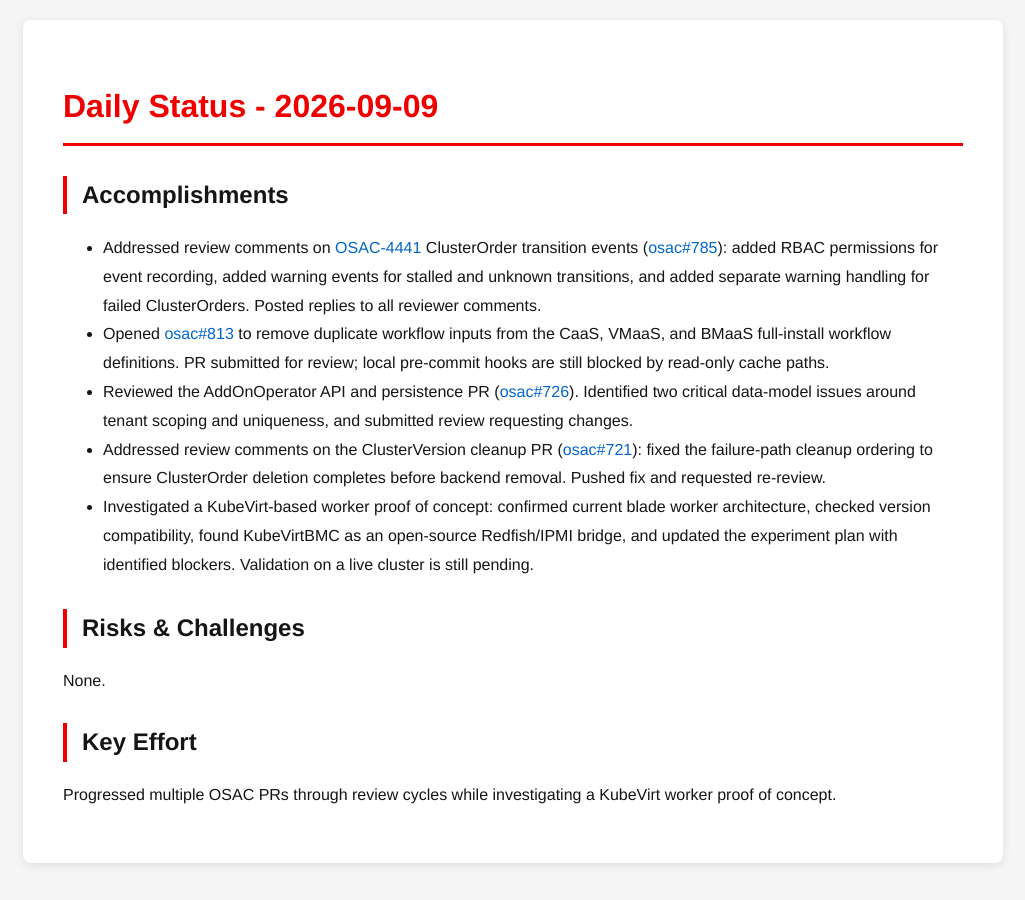
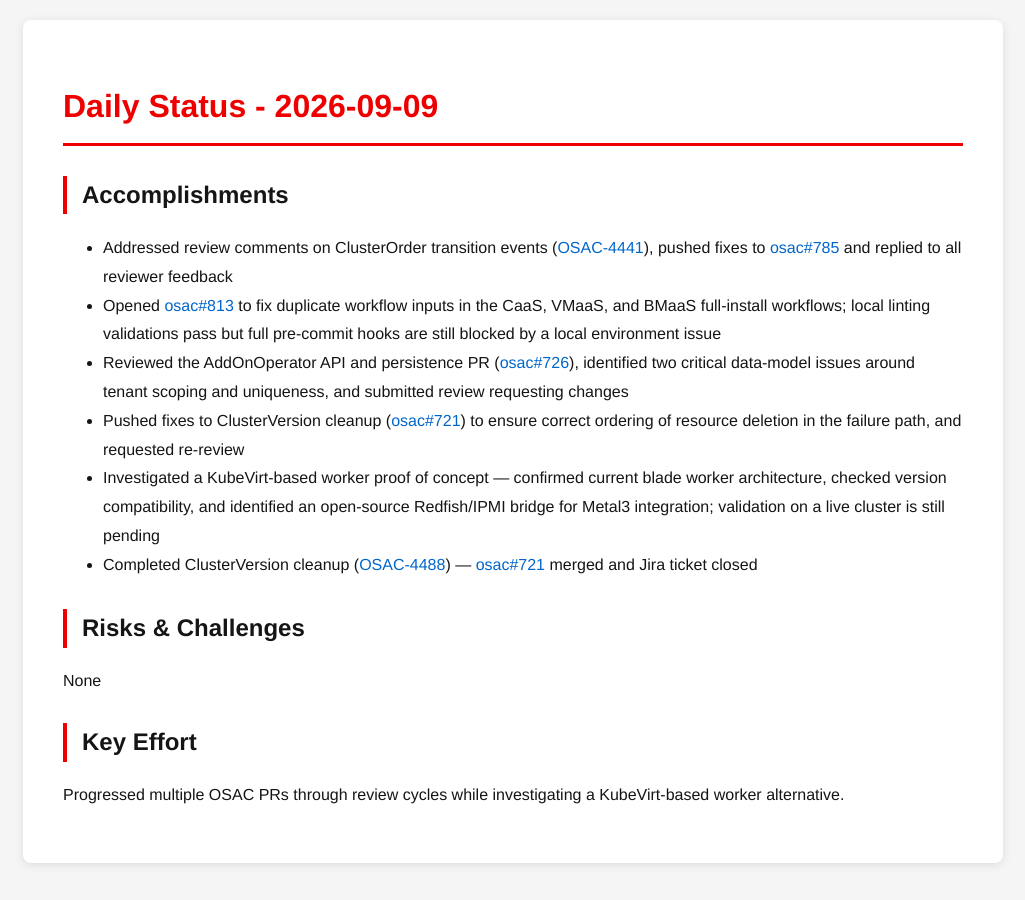
Before and after one commit to tzvatot/daily-status, a Jekyll site: the page built from 2026-09-09.md, in a window 1280 px wide. Shown: the whole page, without its empty margins (127-1152 px from the left). Built offline with Jekyll 4.4.1, drawn with Linux system fonts in a browser that asks for light colours.

Commit message:
Daily status update - 2026-09-09

```diff
--- a/2026-09-09.md
+++ b/2026-09-09.md
@@ -7,14 +7,15 @@
 # Daily Status - 2026-09-09
 
 ## Accomplishments
-- Addressed review comments on [OSAC-4441](https://redhat.atlassian.net/browse/OSAC-4441) ClusterOrder transition events ([osac#785](https://github.com/osac-project/osac/pull/785)): added RBAC permissions for event recording, added warning events for stalled and unknown transitions, and added separate warning handling for failed ClusterOrders. Posted replies to all reviewer comments.
-- Opened [osac#813](https://github.com/osac-project/osac/pull/813) to remove duplicate workflow inputs from the CaaS, VMaaS, and BMaaS full-install workflow definitions. PR submitted for review; local pre-commit hooks are still blocked by read-only cache paths.
-- Reviewed the AddOnOperator API and persistence PR ([osac#726](https://github.com/osac-project/osac/pull/726)). Identified two critical data-model issues around tenant scoping and uniqueness, and submitted review requesting changes.
-- Addressed review comments on the ClusterVersion cleanup PR ([osac#721](https://github.com/osac-project/osac/pull/721)): fixed the failure-path cleanup ordering to ensure ClusterOrder deletion completes before backend removal. Pushed fix and requested re-review.
-- Investigated a KubeVirt-based worker proof of concept: confirmed current blade worker architecture, checked version compatibility, found KubeVirtBMC as an open-source Redfish/IPMI bridge, and updated the experiment plan with identified blockers. Validation on a live cluster is still pending.
+- Addressed review comments on ClusterOrder transition events ([OSAC-4441](https://redhat.atlassian.net/browse/OSAC-4441)), pushed fixes to [osac#785](https://github.com/osac-project/osac/pull/785) and replied to all reviewer feedback
+- Opened [osac#813](https://github.com/osac-project/osac/pull/813) to fix duplicate workflow inputs in the CaaS, VMaaS, and BMaaS full-install workflows; local linting validations pass but full pre-commit hooks are still blocked by a local environment issue
+- Reviewed the AddOnOperator API and persistence PR ([osac#726](https://github.com/osac-project/osac/pull/726)), identified two critical data-model issues around tenant scoping and uniqueness, and submitted review requesting changes
+- Pushed fixes to ClusterVersion cleanup ([osac#721](https://github.com/osac-project/osac/pull/721)) to ensure correct ordering of resource deletion in the failure path, and requested re-review
+- Investigated a KubeVirt-based worker proof of concept — confirmed current blade worker architecture, checked version compatibility, and identified an open-source Redfish/IPMI bridge for Metal3 integration; validation on a live cluster is still pending
+- Completed ClusterVersion cleanup ([OSAC-4488](https://redhat.atlassian.net/browse/OSAC-4488)) — [osac#721](https://github.com/osac-project/osac/pull/721) merged and Jira ticket closed
 
 ## Risks & Challenges
-None.
+None
 
 ## Key Effort
-Progressed multiple OSAC PRs through review cycles while investigating a KubeVirt worker proof of concept.
+Progressed multiple OSAC PRs through review cycles while investigating a KubeVirt-based worker alternative.
```
